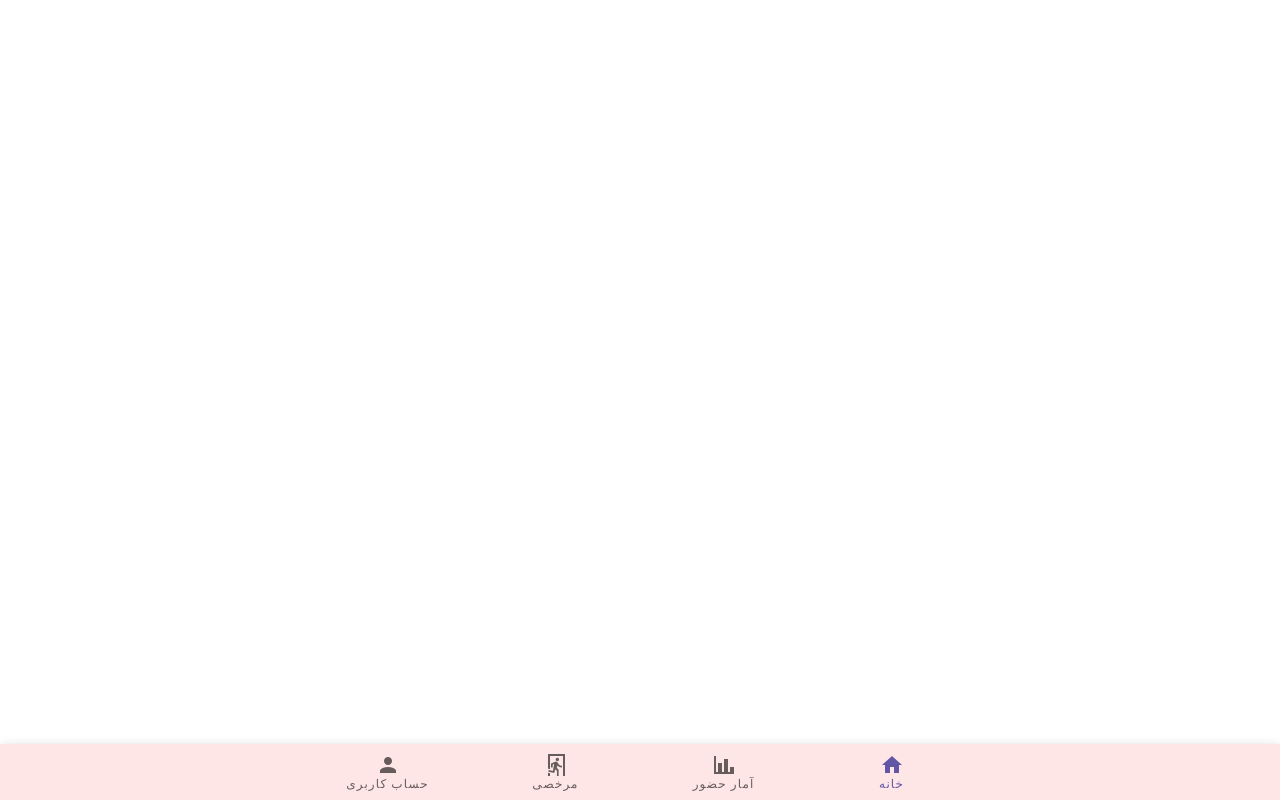
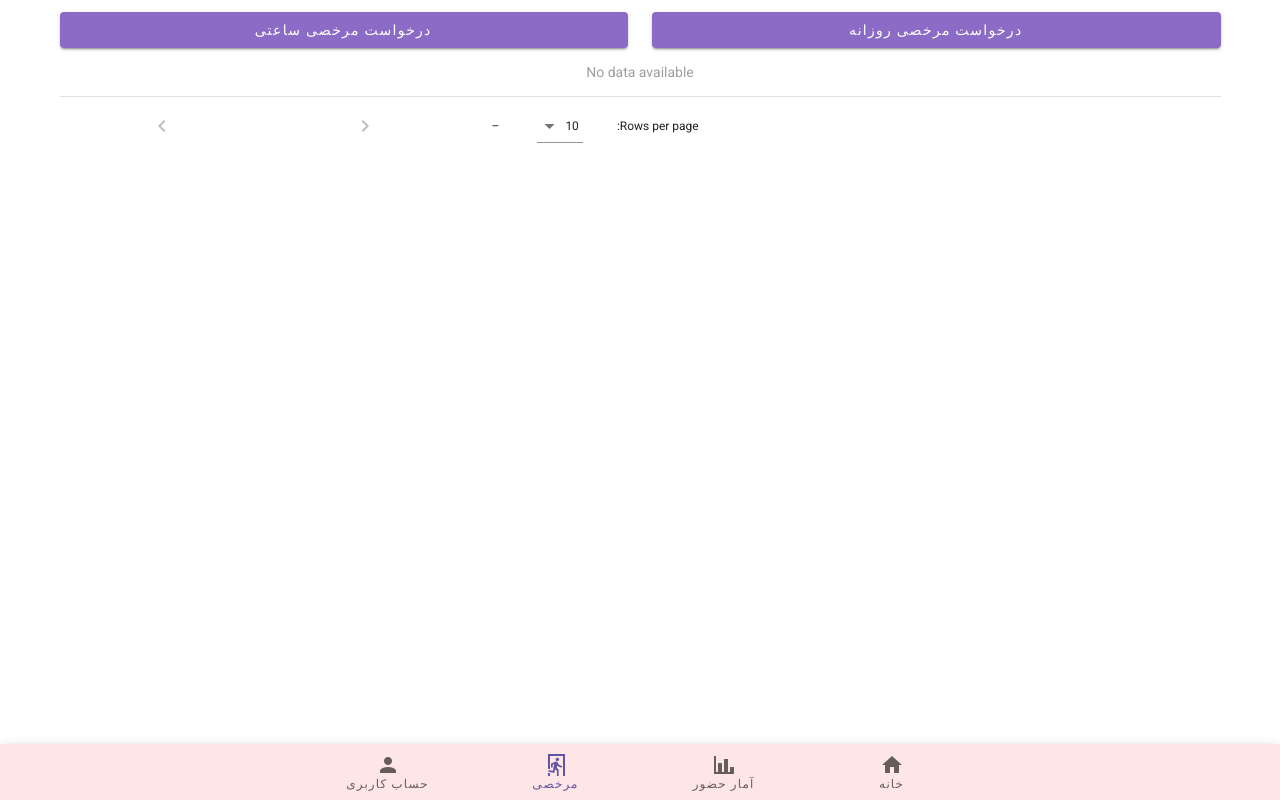
Before and after one commit to oMoMa/attendance-tracker, a Nuxt app: page /leave in a window 1280 px wide. Built offline with nearby package versions, Linux system fonts and the light colour scheme.

Commit message:
Initial leave page

```diff
--- a/components/UI/BottomNav.vue
+++ b/components/UI/BottomNav.vue
@@ -14,7 +14,7 @@
       <span>آمار حضور</span>
       <v-icon>mdi-chart-bar</v-icon>
     </v-btn>
-    <v-btn icon>
+    <v-btn icon value="leave" nuxt to="/leave">
       <span>مرخصی</span>
       <v-icon>mdi-exit-run</v-icon>
     </v-btn>
--- /dev/null
+++ b/pages/leave.vue
@@ -0,0 +1,17 @@
+<template>
+  <v-container>
+    <v-row>
+      <v-col cols="12" md="6">
+        <v-btn block color="secondary darken-1">درخواست مرخصی روزانه</v-btn>
+      </v-col>
+      <v-col cols="12" md="6">
+        <v-btn block color="secondary darken-1"> درخواست مرخصی ساعتی </v-btn>
+      </v-col>
+    </v-row>
+    <v-data-table></v-data-table>
+  </v-container>
+</template>
+
+<script>
+export default {}
+</script>
```
